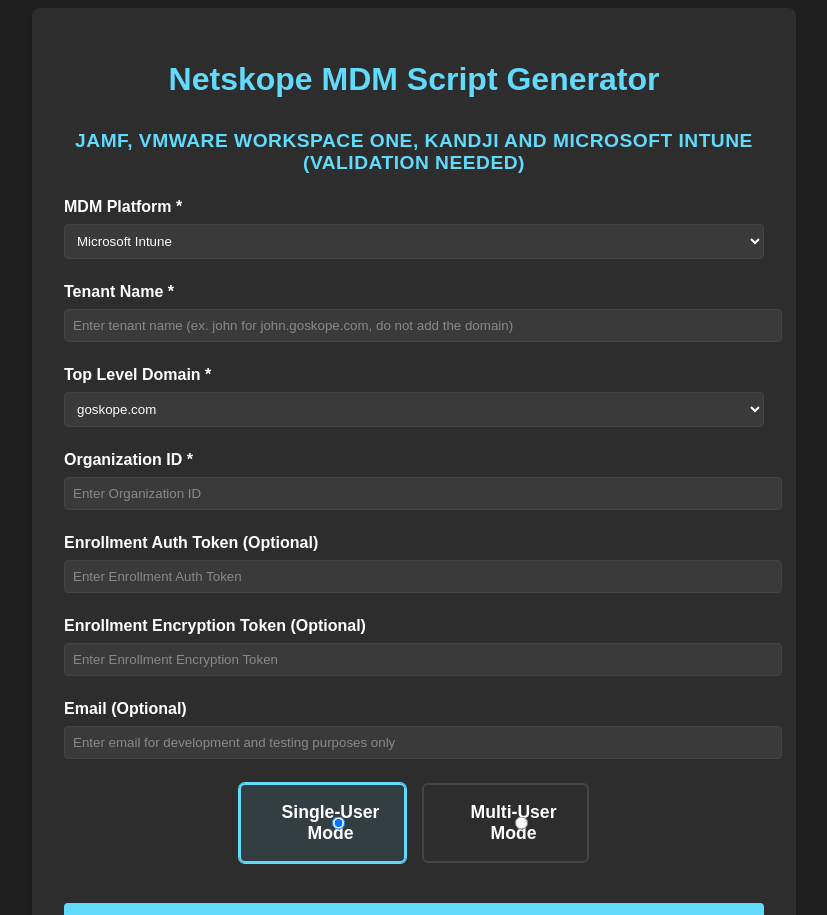
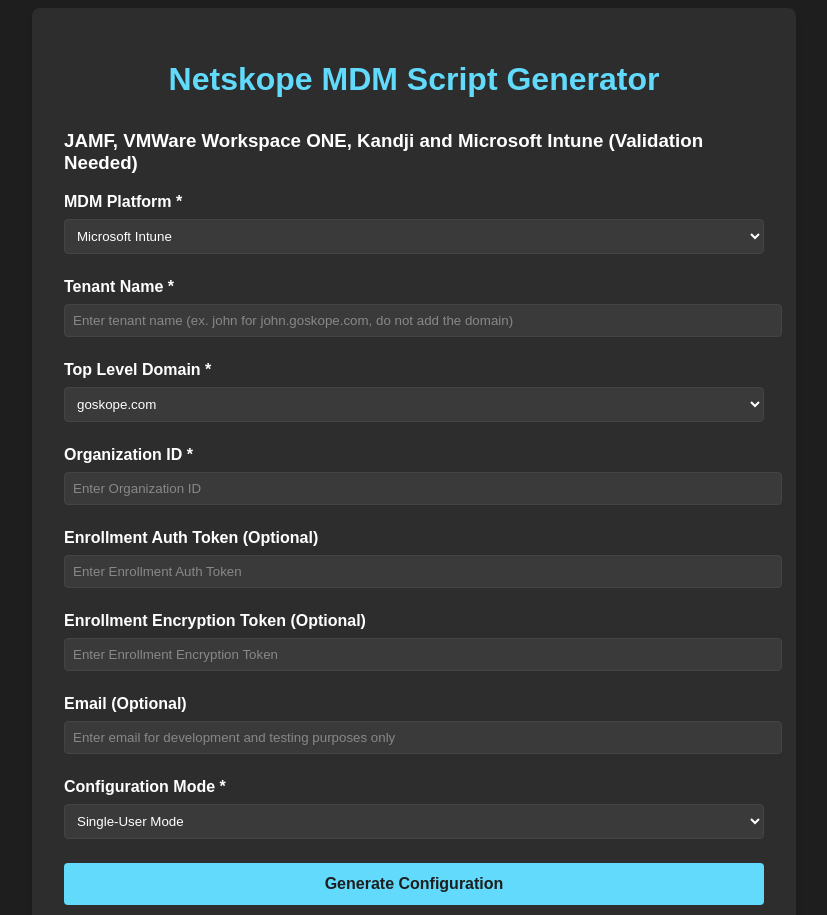
Before and after one commit to neerdael-nl/netskope-mac-mdm-config-gen, a React (Create React App) app in the folder client/: page / in a window 1280 px wide. Shown: the top 915 px of the page, without its empty margins (226-1053 px from the left). Built offline with nearby package versions, Linux system fonts and the light colour scheme; the HTML template or start-up script is replaced by a standard one.

Commit message:
run docker-compose-hub.yml to run from dockerhub

```diff
--- a/client/src/App.css
+++ b/client/src/App.css
@@ -96,13 +96,13 @@
   }
 
   .disclaimer {
-    font-size: 0.9em;
-    color: #666;
-    margin-bottom: 20px;
-    text-align: center;
-    padding: 10px;
-    background-color: #f8f8f8;
-    border-radius: 5px;
+    margin-top: 1.5rem;
+    margin-bottom: 0;
+    background-color: transparent;
+    border: 1px solid #444;
+    font-size: 0.8em;
+    padding: 1rem;
+    color: #888;
   }
 
   .disclaimer a {
@@ -125,115 +125,6 @@
     cursor: pointer;
   }
 
-  .checkbox-label {
-    display: flex;
-    align-items: center;
-    cursor: pointer;
-    font-weight: normal;
-    margin-bottom: 0.5rem;
-  }
-
-  .checkbox-label input[type="checkbox"] {
-    margin-right: 8px;
-    width: auto;
-  }
-
-  .checkbox-label span {
-    -webkit-user-select: none;
-    user-select: none;
-  }
-
-  .help-text {
-    font-size: 0.85rem;
-    color: #888;
-    margin-top: 0.25rem;
-    line-height: 1.4;
-  }
-
   .form-group label[for="isMultiUser"] {
     margin-bottom: 0;
   }
-
-  .form-group.multi-user-section {
-    border-top: none;
-    padding-top: 0;
-    margin-top: 0;
-    margin-bottom: 2rem;
-  }
-
-  .form-group.multi-user-section h3 {
-    display: none;
-  }
-
-  .radio-group {
-    display: flex;
-    flex-direction: row;
-    gap: 1rem;
-    justify-content: center;
-    margin: 0 auto;
-    max-width: 350px;
-  }
-
-  .radio-label {
-    flex: 1;
-    display: flex;
-    align-items: center;
-    justify-content: center;
-    cursor: pointer;
-    padding: 0.8rem;
-    border: 2px solid #444;
-    border-radius: 6px;
-    transition: all 0.2s ease;
-    text-align: center;
-    min-width: 120px;
-    max-width: 150px;
-    height: 50px;
-    position: relative;
-  }
-
-  .radio-label:hover {
-    border-color: #61dafb;
-    background-color: rgba(97, 218, 251, 0.05);
-  }
-
-  .radio-label.selected {
-    border-color: #61dafb;
-    background-color: rgba(97, 218, 251, 0.1);
-    box-shadow: 0 0 0 1px #61dafb;
-  }
-
-  .radio-label input[type="radio"] {
-    position: absolute;
-    top: 50%;
-    left: 1rem;
-    transform: translateY(-50%);
-    margin: 0;
-  }
-
-  .radio-label > div {
-    margin-left: 1rem;
-  }
-
-  .radio-label span {
-    font-size: 1.1rem;
-    font-weight: bold;
-    margin: 0;
-    color: #ffffff;
-  }
-
-  h3 {
-    color: #61dafb;
-    font-size: 1.2rem;
-    margin-bottom: 1.5rem;
-    text-align: center;
-    text-transform: uppercase;
-    letter-spacing: 0.5px;
-  }
-
-  .disclaimer {
-    margin-top: 1.5rem;
-    margin-bottom: 0;
-    background-color: transparent;
-    border: 1px solid #444;
-    font-size: 0.8em;
-  }
--- a/client/src/App.js
+++ b/client/src/App.js
@@ -159,42 +159,23 @@
             />
             {errors.email && <div className="error">{errors.email}</div>}
           </div>
-          <div className="form-group multi-user-section">
-            <div className="radio-group">
-              <label className={`radio-label ${!formData.isMultiUser ? 'selected' : ''}`}>
-                <input
-                  type="radio"
-                  name="configType"
-                  checked={!formData.isMultiUser}
-                  onChange={() => handleChange({
-                    target: {
-                      name: 'isMultiUser',
-                      value: false
-                    }
-                  })}
-                />
-                <div>
-                  <span>Single-User Mode</span>
-                </div>
-              </label>
-
-              <label className={`radio-label ${formData.isMultiUser ? 'selected' : ''}`}>
-                <input
-                  type="radio"
-                  name="configType"
-                  checked={formData.isMultiUser}
-                  onChange={() => handleChange({
-                    target: {
-                      name: 'isMultiUser',
-                      value: true
-                    }
-                  })}
-                />
-                <div>
-                  <span>Multi-User Mode</span>
-                </div>
-              </label>
-            </div>
+          <div className="form-group">
+            <label htmlFor="configMode">Configuration Mode *</label>
+            <select
+              id="configMode"
+              name="isMultiUser"
+              value={formData.isMultiUser}
+              onChange={(e) => handleChange({
+                target: {
+                  name: 'isMultiUser',
+                  value: e.target.value === 'true'
+                }
+              })}
+              required
+            >
+              <option value="false">Single-User Mode</option>
+              <option value="true">Multi-User Mode</option>
+            </select>
           </div>
           <button type="submit" disabled={!isFormValid}>Generate Configuration</button>
         </form>
```
Also changed, not shown: 2 other files (tests, documents, lock files or other folders).
